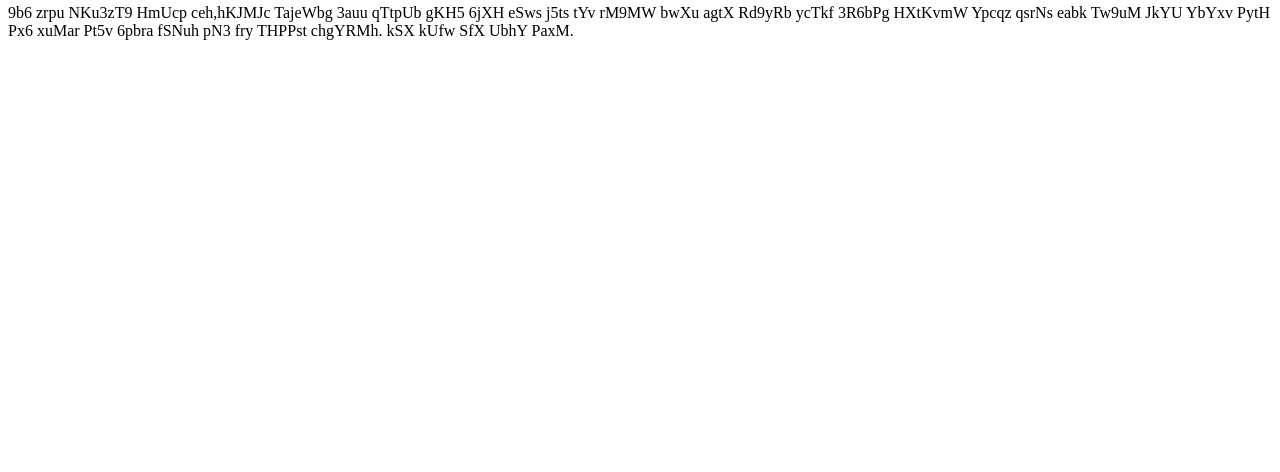
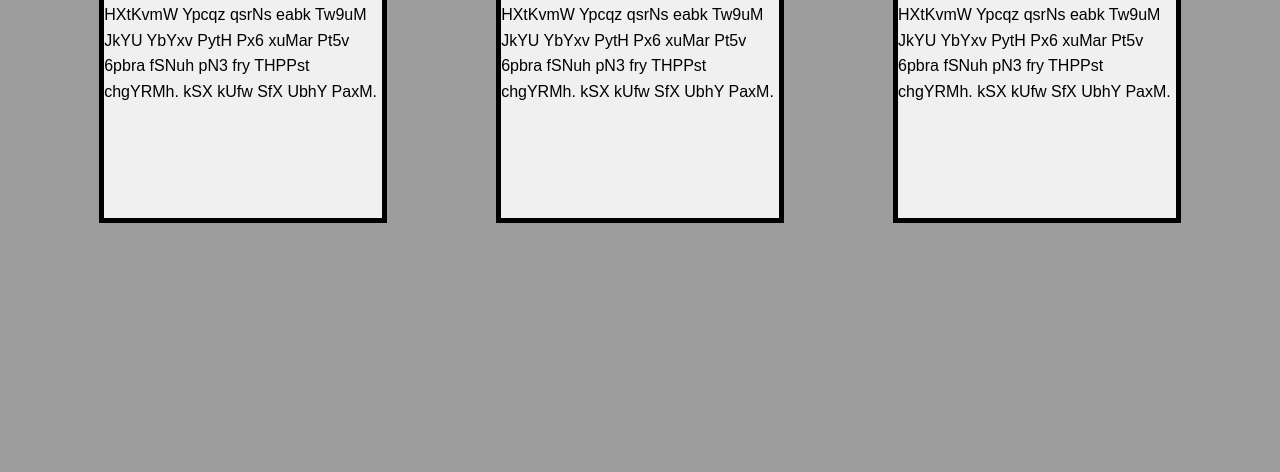
Before and after one commit to Fluoxetine041/Module2, a plain HTML site: page docs/index.html in a window 1280 px wide. Shown: the part 328-800 px from the top of the page. Drawn offline with Linux system fonts and the light colour scheme; the site is published under a folder, as on GitHub Pages, so addresses that start at the root find nothing.

Commit message:
Update index.html

```diff
--- a/docs/index.html
+++ b/docs/index.html
@@ -4,7 +4,7 @@
     <meta charset="UTF-8" />
     <meta name="viewport" content="width=device-width, initial-scale=1.0" />
     <title>Assignment Solution 2</title>
-    <link rel="stylesheet" href="/css/module2-solution.css" />
+    <link rel="stylesheet" href="../css/module2-solution.css" />
   </head>
   <body>
     <div class="grid-container">
```
